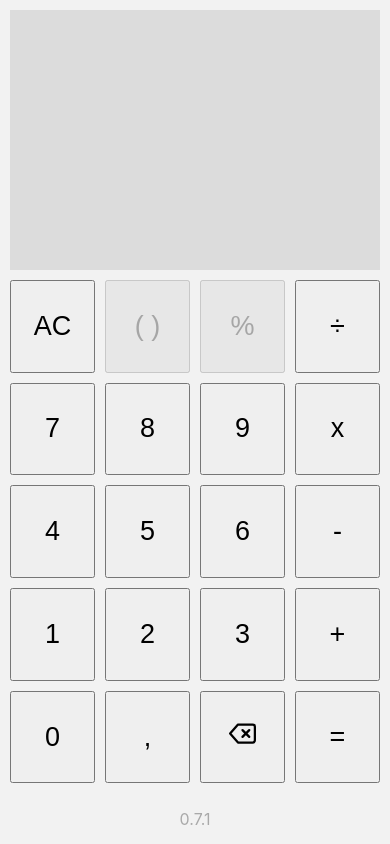
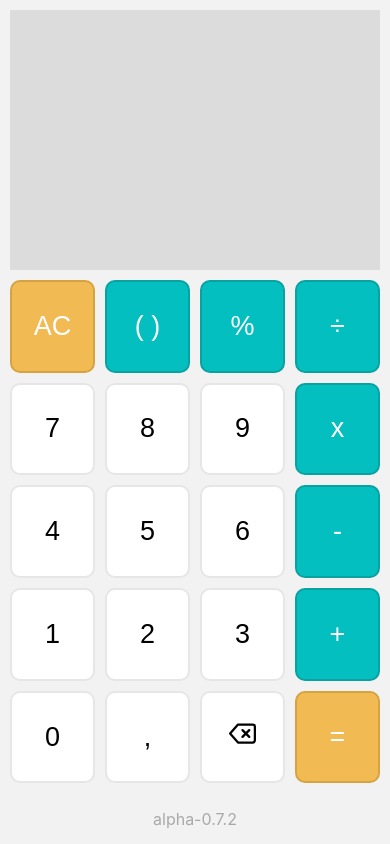
Before and after one commit to oandrewhb/calculadora-simples, a React (Create React App) app: page / in a window 390 px wide. Built offline with nearby package versions, Linux system fonts and the light colour scheme.

Commit message:
Responsivo update: Alterado cores do tema

```diff
--- a/public/versoes.json
+++ b/public/versoes.json
@@ -1,47 +1,48 @@
 [
-    {"indice": 44, "tituloCommit": "Responsivo update: Melhorado responsividade do teclado",                  "versao": "0.7.1" },
-    {"indice": 43, "tituloCommit": "Responsivo update: WIP barra de rolagem no componente tela",              "versao": "0.7.0" },
-    {"indice": 42, "tituloCommit": "Reorganizado registro de versoes e display da versão atual automática",   "versao": "0.6.6" },
-    {"indice": 41, "tituloCommit": "Reorganizado sistema de enums",                                           "versao": "0.6.5" },
-    {"indice": 40, "tituloCommit": "Mapeado versões anteriores e inicio do contador de versões X",            "versao": "0.6.4" },
-    {"indice": 39, "tituloCommit": "removido 'cursor: pointer' em 'Teclado.css",                              "versao": "0.6.3" },
-    {"indice": 38, "tituloCommit": "Update README.md",                                                        "versao": "0.6.2" },
-    {"indice": 37, "tituloCommit": "Adicionado link do incide para Extensões",                                "versao": "0.6.1" },
-    {"indice": 36, "tituloCommit": "Adicionado react-icons",                                                  "versao": "0.6.0" },
-    {"indice": 35, "tituloCommit": "Corrigido warnings",                                                      "versao": "0.5.8" },
-    {"indice": 34, "tituloCommit": "Ajustado alinhamento da calculadora quando a tela é muito grande (tem…",  "versao": "0.5.7" },
-    {"indice": 33, "tituloCommit": "Correção dos links no indice do README",                                  "versao": "0.5.6" },
-    {"indice": 32, "tituloCommit": "Adicionado indice ao REAME",                                              "versao": "0.5.5" },
-    {"indice": 31, "tituloCommit": "Correção de bugs nas imagens",                                            "versao": "0.5.4" },
-    {"indice": 30, "tituloCommit": "Atualizado README com instrodução ao app, como instalar, tecnologias …",  "versao": "0.5.3" },
-    {"indice": 29, "tituloCommit": "Atualizaçao no design",                                                   "versao": "0.5.2" },
-    {"indice": 28, "tituloCommit": "Adicionado cores em teclas especiais",                                    "versao": "0.5.1" },
-    {"indice": 27, "tituloCommit": "Implementado separador decimal (apenas virgula",                          "versao": "0.5.0" },
-    {"indice": 26, "tituloCommit": "Corrigito problema com o botão de divisão",                               "versao": "0.4.1" },
-    {"indice": 25, "tituloCommit": "Atualização no design",                                                   "versao": "0.4.0" },
-    {"indice": 24, "tituloCommit": "Desabilitado zoom no mobile",                                             "versao": "0.3.14"},
-    {"indice": 23, "tituloCommit": "Atualizado nome e corde tema do aplicativo para a versão de testes",      "versao": "0.3.13"},
-    {"indice": 22, "tituloCommit": "Arquivos 'temp' renomeados para 'enum' novamente após resolução do pr…",  "versao": "0.3.12"},
-    {"indice": 21, "tituloCommit": "Arquivos 'enum' renomeado para 'temp' para resolver problema no deploy",  "versao": "0.3.11"},
-    {"indice": 20, "tituloCommit": "Tentativa de resolver problema no deploy",                                "versao": "0.3.10"},
-    {"indice": 19, "tituloCommit": "Configurado ignorecase do git para 'false' para resolver problema no …",  "versao": "0.3.9" },
-    {"indice": 18, "tituloCommit": "Tentativa de resolver problema no deploy",                                "versao": "0.3.8" },
-    {"indice": 17, "tituloCommit": "Tentativa de resolver problema no deploy",                                "versao": "0.3.7" },
-    {"indice": 16, "tituloCommit": "Tentativa de resolver problema no deploy",                                "versao": "0.3.6" },
-    {"indice": 15, "tituloCommit": "Tentativa de resolver problema no deploy",                                "versao": "0.3.5" },
-    {"indice": 14, "tituloCommit": "Tentativa de resolver problema no deploy",                                "versao": "0.3.4" },
-    {"indice": 13, "tituloCommit": "Tentativa de resolver problema no deploy",                                "versao": "0.3.3" },
-    {"indice": 12, "tituloCommit": "Tentativa de resolver problema no deploy",                                "versao": "0.3.2" },
-    {"indice": 11, "tituloCommit": "Adicionado arquivo index.ts em src/enums para tentar resolver problem…",  "versao": "0.3.1" },
-    {"indice": 10, "tituloCommit": "Removido contúdo referente ao react do readme",                           "versao": "0.3.1" },
-    {"indice": 9,  "tituloCommit": "- Implementado lógica para executar cálculos",                            "versao": "0.3.0" },
-    {"indice": 8,  "tituloCommit": "Atualizado design",                                                       "versao": "0.2.0" },
-    {"indice": 7,  "tituloCommit": "Alterado título da página",                                               "versao": "0.1.2" },
-    {"indice": 6,  "tituloCommit": "Adicionado arquivo .eslintrc.json para tentar resolver problema no de…",  "versao": "0.1.1" },
-    {"indice": 5,  "tituloCommit": "Adicionado teclado insere números e operações na expressão",              "versao": "0.1.0" },
-    {"indice": 4,  "tituloCommit": "Adicionado título para teste",                                            "versao": "0.0.4" },
-    {"indice": 3,  "tituloCommit": "Corrigido problemas no deploy",                                           "versao": "0.0.3" },
-    {"indice": 2,  "tituloCommit": "Projeto convertido para PWA",                                             "versao": "0.0.2" },
-    {"indice": 1,  "tituloCommit": "Iniciado projeto com typescript e criado componentes iniciais para teste","versao": "0.0.1" },
-    {"indice": 0,  "tituloCommit": "Initialize project using Create React App",                               "versao": "0.0.0" }
+    {"indice": 45, "tituloCommit": "Responsivo update: Alterado cores do tema",                               "versao": "alpha-0.7.2" },
+    {"indice": 44, "tituloCommit": "Responsivo update: Melhorado responsividade do teclado",                  "versao": "alpha-0.7.1" },
+    {"indice": 43, "tituloCommit": "Responsivo update: WIP barra de rolagem no componente tela",              "versao": "alpha-0.7.0" },
+    {"indice": 42, "tituloCommit": "Reorganizado registro de versoes e display da versão atual automática",   "versao": "alpha-0.6.6" },
+    {"indice": 41, "tituloCommit": "Reorganizado sistema de enums",                                           "versao": "alpha-0.6.5" },
+    {"indice": 40, "tituloCommit": "Mapeado versões anteriores e inicio do contador de versões X",            "versao": "alpha-0.6.4" },
+    {"indice": 39, "tituloCommit": "removido 'cursor: pointer' em 'Teclado.css",                              "versao": "alpha-0.6.3" },
+    {"indice": 38, "tituloCommit": "Update README.md",                                                        "versao": "alpha-0.6.2" },
+    {"indice": 37, "tituloCommit": "Adicionado link do incide para Extensões",                                "versao": "alpha-0.6.1" },
+    {"indice": 36, "tituloCommit": "Adicionado react-icons",                                                  "versao": "alpha-0.6.0" },
+    {"indice": 35, "tituloCommit": "Corrigido warnings",                                                      "versao": "alpha-0.5.8" },
+    {"indice": 34, "tituloCommit": "Ajustado alinhamento da calculadora quando a tela é muito grande (tem…",  "versao": "alpha-0.5.7" },
+    {"indice": 33, "tituloCommit": "Correção dos links no indice do README",                                  "versao": "alpha-0.5.6" },
+    {"indice": 32, "tituloCommit": "Adicionado indice ao REAME",                                              "versao": "alpha-0.5.5" },
+    {"indice": 31, "tituloCommit": "Correção de bugs nas imagens",                                            "versao": "alpha-0.5.4" },
+    {"indice": 30, "tituloCommit": "Atualizado README com instrodução ao app, como instalar, tecnologias …",  "versao": "alpha-0.5.3" },
+    {"indice": 29, "tituloCommit": "Atualizaçao no design",                                                   "versao": "alpha-0.5.2" },
+    {"indice": 28, "tituloCommit": "Adicionado cores em teclas especiais",                                    "versao": "alpha-0.5.1" },
+    {"indice": 27, "tituloCommit": "Implementado separador decimal (apenas virgula",                          "versao": "alpha-0.5.0" },
+    {"indice": 26, "tituloCommit": "Corrigito problema com o botão de divisão",                               "versao": "alpha-0.4.1" },
+    {"indice": 25, "tituloCommit": "Atualização no design",                                                   "versao": "alpha-0.4.0" },
+    {"indice": 24, "tituloCommit": "Desabilitado zoom no mobile",                                             "versao": "alpha-0.3.14"},
+    {"indice": 23, "tituloCommit": "Atualizado nome e corde tema do aplicativo para a versão de testes",      "versao": "alpha-0.3.13"},
+    {"indice": 22, "tituloCommit": "Arquivos 'temp' renomeados para 'enum' novamente após resolução do pr…",  "versao": "alpha-0.3.12"},
+    {"indice": 21, "tituloCommit": "Arquivos 'enum' renomeado para 'temp' para resolver problema no deploy",  "versao": "alpha-0.3.11"},
+    {"indice": 20, "tituloCommit": "Tentativa de resolver problema no deploy",                                "versao": "alpha-0.3.10"},
+    {"indice": 19, "tituloCommit": "Configurado ignorecase do git para 'false' para resolver problema no …",  "versao": "alpha-0.3.9" },
+    {"indice": 18, "tituloCommit": "Tentativa de resolver problema no deploy",                                "versao": "alpha-0.3.8" },
+    {"indice": 17, "tituloCommit": "Tentativa de resolver problema no deploy",                                "versao": "alpha-0.3.7" },
+    {"indice": 16, "tituloCommit": "Tentativa de resolver problema no deploy",                                "versao": "alpha-0.3.6" },
+    {"indice": 15, "tituloCommit": "Tentativa de resolver problema no deploy",                                "versao": "alpha-0.3.5" },
+    {"indice": 14, "tituloCommit": "Tentativa de resolver problema no deploy",                                "versao": "alpha-0.3.4" },
+    {"indice": 13, "tituloCommit": "Tentativa de resolver problema no deploy",                                "versao": "alpha-0.3.3" },
+    {"indice": 12, "tituloCommit": "Tentativa de resolver problema no deploy",                                "versao": "alpha-0.3.2" },
+    {"indice": 11, "tituloCommit": "Adicionado arquivo index.ts em src/enums para tentar resolver problem…",  "versao": "alpha-0.3.1" },
+    {"indice": 10, "tituloCommit": "Removido contúdo referente ao react do readme",                           "versao": "alpha-0.3.1" },
+    {"indice": 9,  "tituloCommit": "- Implementado lógica para executar cálculos",                            "versao": "alpha-0.3.0" },
+    {"indice": 8,  "tituloCommit": "Atualizado design",                                                       "versao": "alpha-0.2.0" },
+    {"indice": 7,  "tituloCommit": "Alterado título da página",                                               "versao": "alpha-0.1.2" },
+    {"indice": 6,  "tituloCommit": "Adicionado arquivo .eslintrc.json para tentar resolver problema no de…",  "versao": "alpha-0.1.1" },
+    {"indice": 5,  "tituloCommit": "Adicionado teclado insere números e operações na expressão",              "versao": "alpha-0.1.0" },
+    {"indice": 4,  "tituloCommit": "Adicionado título para teste",                                            "versao": "alpha-0.0.4" },
+    {"indice": 3,  "tituloCommit": "Corrigido problemas no deploy",                                           "versao": "alpha-0.0.3" },
+    {"indice": 2,  "tituloCommit": "Projeto convertido para PWA",                                             "versao": "alpha-0.0.2" },
+    {"indice": 1,  "tituloCommit": "Iniciado projeto com typescript e criado componentes iniciais para teste","versao": "alpha-0.0.1" },
+    {"indice": 0,  "tituloCommit": "Initialize project using Create React App",                               "versao": "alpha-0.0.0" }
 ]
--- a/src/componentes/Teclado/Teclado.css
+++ b/src/componentes/Teclado/Teclado.css
@@ -27,6 +27,23 @@
     margin: 5px;
     width: 100%;
     font-size: 60%;
+    border-radius: 10px;
+    border-width: 2px;
+    border-style: solid;
+}
+.tecla.padrao {
+    background-color: #FFFFFF;
+    border-color: #e6e6e6;
+}
+.tecla.secundario {
+    background-color: #04BFBF;
+    border-color: #0aa1a1;
+    color: #ffffff
+}
+.tecla.destaque {
+    background-color: #F2BA52;
+    border-color: #d6a343;
+    color: #ffffff
 }
 
 /* Estilos para quando a tela estiver na horizontal */
--- a/src/componentes/Teclado/Teclado.tsx
+++ b/src/componentes/Teclado/Teclado.tsx
@@ -6,6 +6,7 @@ import { AltoEnumComando } from "../../enums/AltoEnumComando";
 import { AltoEnumOperacao } from "../../enums/AltoEnumOperacao";
 import { EnumNumero } from "../../enums/EnumNumero";
 import { AltoEnumElemento } from "../../enums/AltoEnumElemento";
+import { valorExisteEmEnum } from '../../classes/Util';
 
 interface propsTeclado {
     comandoDoTeclado: Function,
@@ -16,10 +17,44 @@ function Teclado({comandoDoTeclado}: propsTeclado) {
     interface propsTecla {conteudo: string, disabled?: boolean, vermelho?: boolean}
     function Tecla({conteudo, disabled}: propsTecla) {
 
+        const obterClasseTecla = () => {
+            let classeTecla = "tecla "
+
+            const teclasPadrao: string[] = [
+                EnumNumero.SETE, EnumNumero.OITO, EnumNumero.NOVE,
+                EnumNumero.QUATRO, EnumNumero.CINCO, EnumNumero.SEIS,
+                EnumNumero.UM, EnumNumero.DOIS, EnumNumero.TRES,
+                EnumNumero.ZERO, AltoEnumElemento.SEPARADOR_DECIMAL, AltoEnumComando.APAGAR
+            ];
+
+            const teclasSecundario: string[] = [
+                AltoEnumElemento.PARENTERES,
+                AltoEnumOperacao.PORCENTAGEM,
+                AltoEnumOperacao.DIVISAO,
+                AltoEnumOperacao.MULTIPLICACAO,
+                AltoEnumOperacao.SUBTRACAO,
+                AltoEnumOperacao.ADICAO,
+            ];
+
+            const  teclasDestaque: string[] = [AltoEnumComando.LIMPAR, AltoEnumComando.CALCULAR]
+
+            if (teclasPadrao.includes(conteudo)) {
+                return classeTecla + 'padrao';
+            }
+
+            if (teclasSecundario.includes(conteudo)) {
+                return classeTecla + 'secundario';
+            }
+
+            if (teclasDestaque.includes(conteudo)) {
+                return classeTecla + 'destaque';
+            }
+        }
+
         return (
             <div className='teclado-coluna'>
                 <button
-                    className='tecla'
+                    className={`tecla ${obterClasseTecla()}`}
                     onClick={() => {
                         comandoDoTeclado(conteudo)
                     }}
--- a/src/componentes/Tela/Tela.tsx
+++ b/src/componentes/Tela/Tela.tsx
@@ -35,12 +35,10 @@ function Tela({expressao, resultado}: propsTela) {
         <div className='tela'>
             <div className='numeros'>
                 <div className={`expressao ${invisivel(expressao == "")}`}>
-                    {/* <p>{altoNivel(expressao)}</p> */}
-                    <p>524543278462375946327560423567423542678</p>
+                    <p>{altoNivel(expressao)}</p>
                 </div>
                 <div className={`resultado ${invisivel(resultado == "")}`}>
-                    {/* <p>{altoNivel(resultado)}</p> */}
-                    <p>524543278462375946327560423567423542678</p>
+                    <p>{altoNivel(resultado)}</p>
                 </div>
             </div>
         </div>
```
